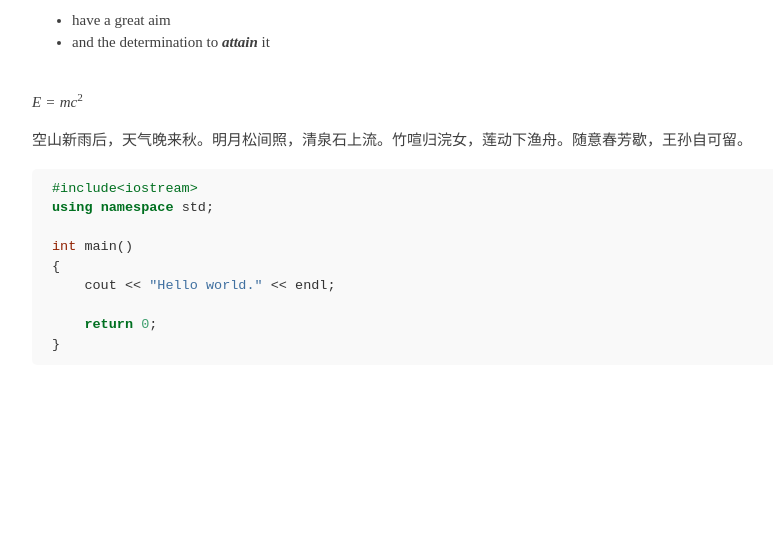
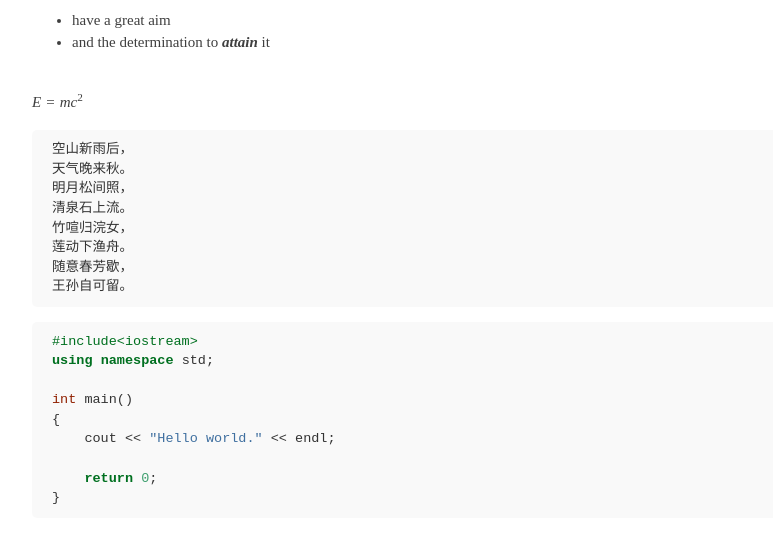
Before and after one commit to qianfenchi/qianfenchi.github.io, a plain HTML site: page index.html in a window 1280 px wide. Shown: the part 95-638 px from the top of the page, without its empty margins (96-869 px from the left). Drawn offline with Linux system fonts and the light colour scheme; a web font is replaced by a local one.

Commit message:
Made some change.

```diff
--- a/index.html
+++ b/index.html
@@ -52,7 +52,14 @@ code > span.in { color: #60a0b0; font-weight: bold; font-style: italic; } /* Inf
 <li>and the determination to <strong><em>attain</em></strong> it</li>
 </ul>
 <p><br /><span class="math display"><em>E</em> = <em>m</em><em>c</em><sup>2</sup></span><br /></p>
-<p>空山新雨后，天气晚来秋。明月松间照，清泉石上流。竹喧归浣女，莲动下渔舟。随意春芳歇，王孙自可留。</p>
+<pre><code>空山新雨后，
+天气晚来秋。
+明月松间照，
+清泉石上流。
+竹喧归浣女，
+莲动下渔舟。
+随意春芳歇，
+王孙自可留。</code></pre>
 <div class="sourceCode"><pre class="sourceCode cpp"><code class="sourceCode cpp"><span class="ot">#include&lt;iostream&gt;</span>
 <span class="kw">using</span> <span class="kw">namespace</span> std;
 
```
Also changed, not shown: 1 other file.
